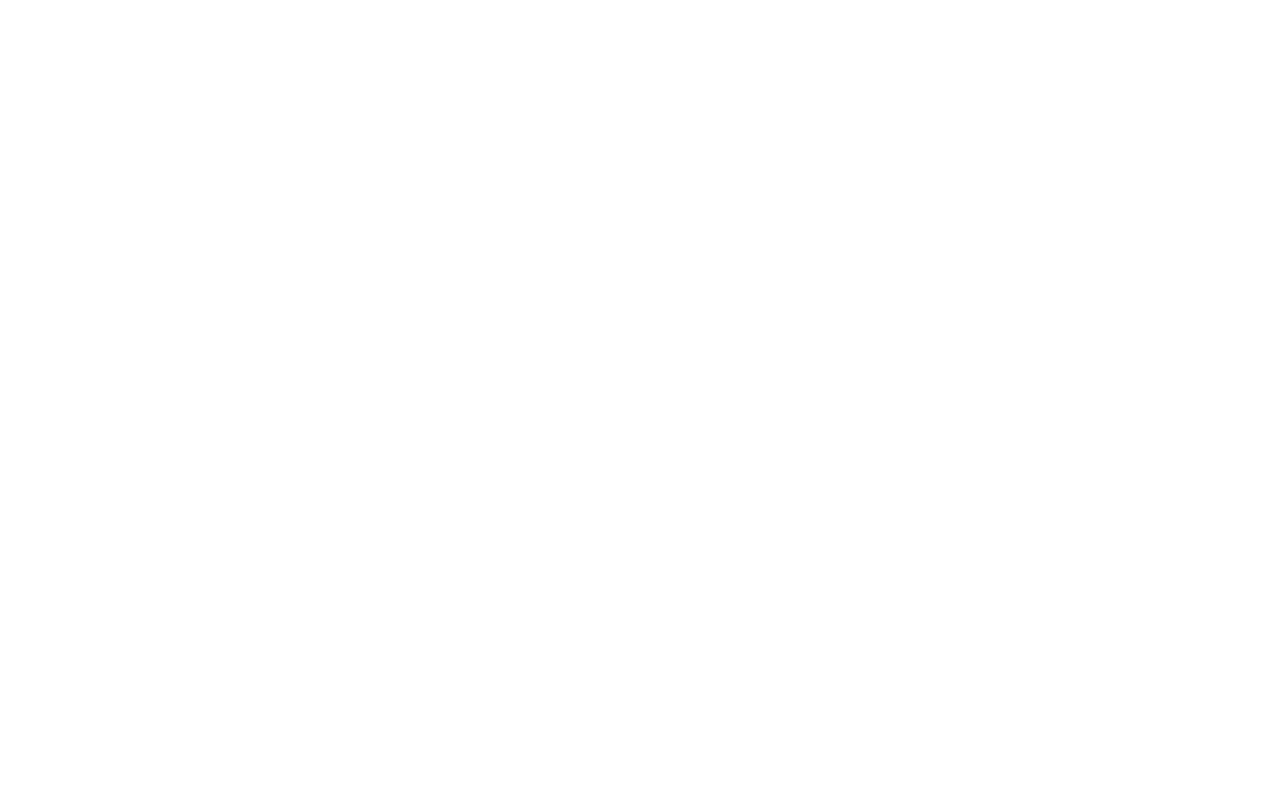
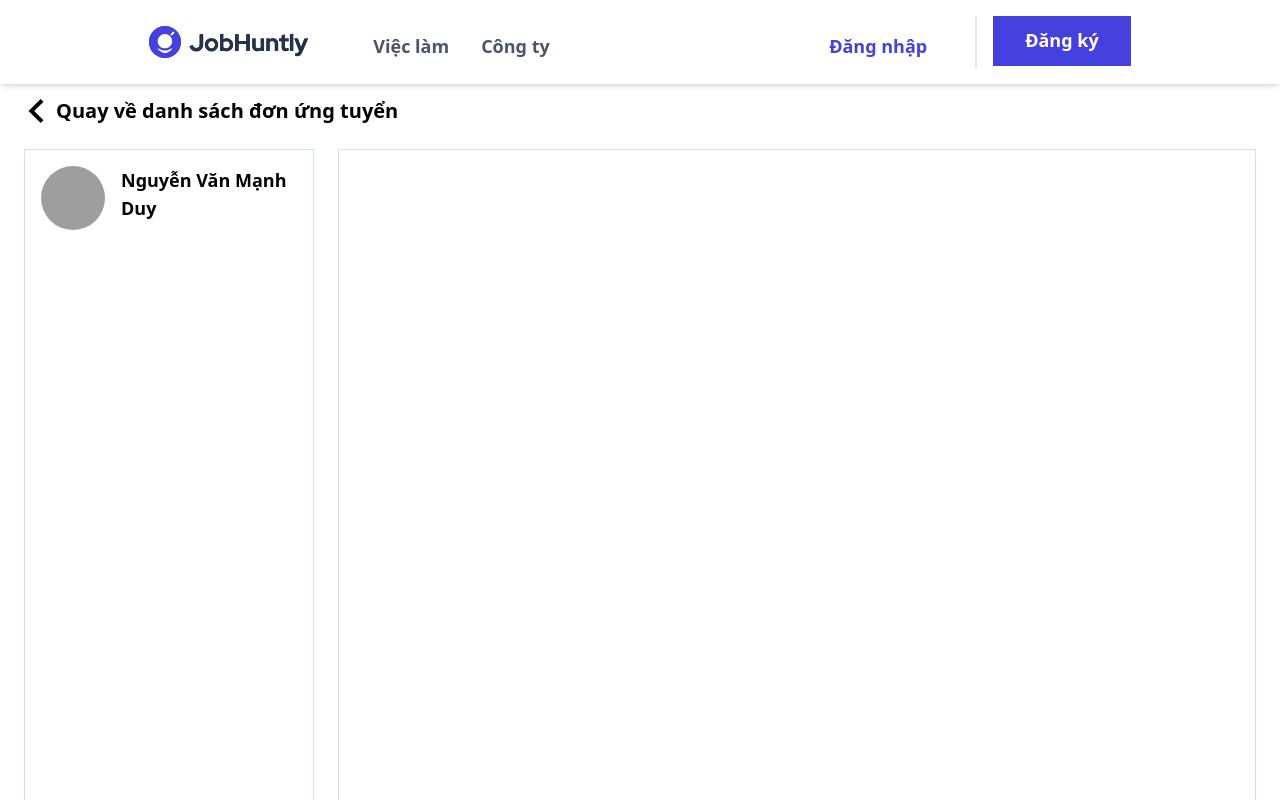
Before and after one commit to duynvm23451/job-huntly-fe, a React (Vite) app: page /applications/1 in a window 1280 px wide. Before the commit this address had no page. Built offline with nearby package versions, Linux system fonts and the light colour scheme; grey boxes are pictures that could not be loaded.

Commit message:
inital application detail

```diff
--- /dev/null
+++ b/src/pages/recuiter/ApplicationDetail.jsx
@@ -0,0 +1,58 @@
+import ArrowLeftIcon from "@/components/icons/ArrowLeftIcon";
+import { logOut } from "@/services/authenitcationService";
+import React from "react";
+import { Link, useParams } from "react-router-dom";
+
+const ApplicationDetail = () => {
+  const params = useParams();
+  const id = params.applicationId;
+  const handleClick = () => {
+    logOut();
+  };
+  return (
+    <div>
+      <div className="mx-6 my-4 flex justify-between">
+        <div className="flex items-center">
+          <img
+            src="https://marketplace.canva.com/EAE0rNNM2Fg/1/0/1600w/canva-letter-c-trade-marketing-logo-design-template-r9VFYrbB35Y.jpg"
+            alt="company logo"
+            className="w-12 h-12 rounded-full mr-4"
+          />
+          <h1 className="text-xl font-bold">Company JSC</h1>
+        </div>
+        <button
+          className="border-1 border-custom-neutral-2 text-custom-violet text-lg font-semibold rounded-sm px-5 pt-1.5 pb-2"
+          onClick={handleClick}
+        >
+          Đăng xuất
+        </button>
+      </div>
+      <div className="border-t-1 border-custom-neutral-2 px-6 py-4">
+        <Link
+          to={"/applications"}
+          className="flex text-xl items-center font-semibold"
+        >
+          <ArrowLeftIcon />
+          <span className="ml-2">Quay về danh sách đơn ứng tuyển</span>
+        </Link>
+        <div className="w-full mt-6 h-screen grid grid-cols-12 gap-x-6">
+          <div className="col-span-3 h-full border-1 border-custom-neutral-2 p-4">
+            <div className="flex">
+              <img
+                src="https://images.pexels.com/photos/614810/pexels-photo-614810.jpeg?cs=srgb&dl=pexels-simon-robben-55958-614810.jpg&fm=jpg"
+                alt="user's avatar"
+                className="w-16 h-16 object-cover rounded-full"
+              />
+              <div className="ml-4">
+                <h1 className="text-lg font-semibold">Nguyễn Văn Mạnh Duy</h1>
+              </div>
+            </div>
+          </div>
+          <div className="col-span-9 h-full border-1 border-custom-neutral-2"></div>
+        </div>
+      </div>
+    </div>
+  );
+};
+
+export default ApplicationDetail;
--- a/src/pages/recuiter/RecruiterApplications.jsx
+++ b/src/pages/recuiter/RecruiterApplications.jsx
@@ -11,7 +11,7 @@
 import renderPaginationItems from "@/utils/pagination";
 import React, { useEffect, useState } from "react";
 import { useSelector } from "react-redux";
-import { useRouteLoaderData, useSearchParams } from "react-router-dom";
+import { Link, useRouteLoaderData, useSearchParams } from "react-router-dom";
 
 const RecruiterApplications = () => {
   const handleClick = () => {
@@ -44,7 +44,7 @@
   }, [page, size]);
   console.log(applicationData);
   return (
-    <div className="col-span-12">
+    <div>
       <div className="mx-6 my-4 flex justify-between">
         <div className="flex items-center">
           <img
@@ -121,7 +121,9 @@
                   </td>
                   <td className="px-3 py-4 tracking-wider">
                     <div className="flex items-center justify-end relative">
-                      <SeeApplicationButton />
+                      <Link to={"/applications/" + el.id}>
+                        <SeeApplicationButton />
+                      </Link>
                       <div className="w-4"></div>
                       <ApplicationOption />
                     </div>
--- a/src/router/index.jsx
+++ b/src/router/index.jsx
@@ -22,6 +22,7 @@
 import ChatArea from "@/components/disposable/ChatArea";
 import EditCompany from "@/pages/recuiter/EditCompany";
 import JobsListRecruiter from "@/pages/recuiter/JobsListRecruiter";
+import ApplicationDetail from "@/pages/recuiter/ApplicationDetail";
 
 const router = createBrowserRouter([
   {
@@ -96,6 +97,10 @@
         element: <Applications />,
       },
       {
+        path: "applications/:applicationId",
+        element: <ApplicationDetail />,
+      },
+      {
         path: "profile",
         element: <Profile />,
       },
```
